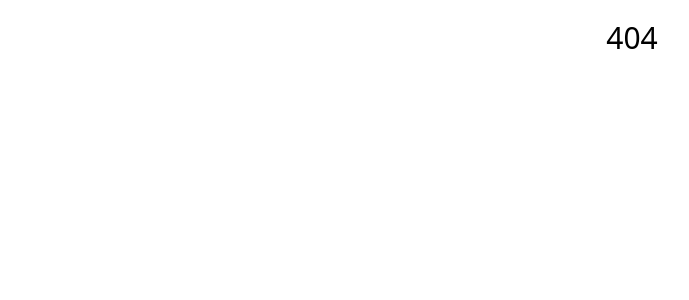
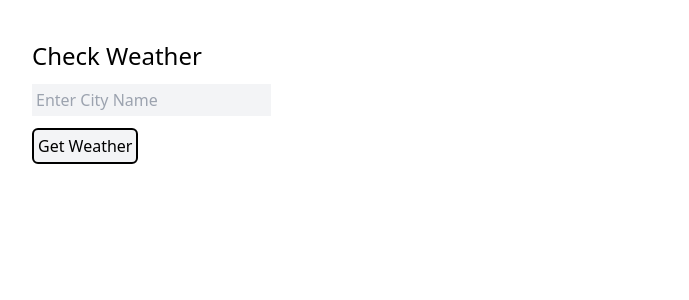
Before and after one commit to Riz-7595/react-basic, a React (Create React App) app: page /weather in a window 1280 px wide. Shown: the top 300 px of the page, without its empty margins (8-697 px from the left). Built offline with nearby package versions, Linux system fonts and the light colour scheme.

Commit message:
weather api

```diff
--- a/src/App.js
+++ b/src/App.js
@@ -4,6 +4,7 @@ import PageA from "./pages/PageA";
 import PageB from "./pages/PageB";
 import PageC from "./pages/PageC";
 import NoPage from "./pages/NoPage";
+import WeatherPage from "./pages/WeatherPage";
 
 function App() {
 
@@ -15,6 +16,7 @@ function App() {
       <Route path="/B" element={<PageB />} />
       <Route path="/C" element={<PageC />} />
       <Route path="/*" element={<NoPage />} />
+      <Route path="/weather" element={<WeatherPage />}/>
     </Routes>
   );
 }
--- a/src/app/store.js
+++ b/src/app/store.js
@@ -1,8 +1,10 @@
 import { configureStore } from "@reduxjs/toolkit";
 import counterReducer from "./counterSlice";
+import weatherReducer from "./weatherSlice";
 
 export default configureStore({
   reducer: {
     counter: counterReducer,
+    weather: weatherReducer,
   },
 })
--- /dev/null
+++ b/src/app/weatherSlice.js
@@ -0,0 +1,49 @@
+import { createSlice, createAsyncThunk } from '@reduxjs/toolkit';
+
+const API_KEY = 'deb09726855713f01a72b83a93819e6d';
+
+export const fetchWeather = createAsyncThunk(
+  'weather/fetchWeather',
+  async (city, { rejectWithValue }) => {
+    const url = `https://api.openweathermap.org/data/2.5/weather?q=${city}&appid=${API_KEY}&units=metric`;
+    try {
+      const response = await fetch(url);
+
+      if (!response.ok) {
+        throw new Error(`HTTP Error! Status: ${response.status}`);
+      }
+
+      const data = await response.json();
+      return data;
+    } catch (error) {
+      return rejectWithValue(error.message);
+    }
+  }
+);
+
+const weatherSlice = createSlice({
+  name: 'weather',
+  initialState: {
+    weather: null,
+    status: 'idle',
+    error: null,
+  },
+  reducers: {},
+  extraReducers: (builder) => {
+    builder
+      .addCase(fetchWeather.pending, (state) => {
+        state.status = 'loading';
+        state.error = null;
+      })
+      .addCase(fetchWeather.fulfilled, (state, action) => {
+        state.status = 'succeeded';
+        state.weather = action.payload;
+      })
+      .addCase(fetchWeather.rejected, (state, action) => {
+        state.status = 'failed';
+        state.error = action.payload;
+      });
+  },
+});
+
+export default weatherSlice.reducer;
--- a/src/pages/HomePage.jsx
+++ b/src/pages/HomePage.jsx
@@ -52,6 +52,7 @@ const HomePage = () => {
   return (
     <div className='px-12 pt-12'>
       <nav className='flex justify-around text-5xl pb-6'>
+        <Link to='/weather' className={`px-8 py-4 rounded-xl ${color}`}>Weather</Link>
         <Link to='/A' className={`px-8 py-4 rounded-xl ${color}`}>A</Link>
         <Link to='/B' className={`px-8 py-4 rounded-xl ${color}`}>B</Link>
         <Link to='/C' className={`px-8 py-4 rounded-xl ${color}`}>C</Link>
--- /dev/null
+++ b/src/pages/WeatherPage.jsx
@@ -0,0 +1,44 @@
+import React, { useState } from 'react';
+import { useSelector, useDispatch } from 'react-redux';
+import { fetchWeather } from '../app/weatherSlice';
+
+const WeatherPage = () => {
+  const [city, setCity] = useState('');
+  const dispatch = useDispatch();
+
+  const weather = useSelector((state) => state.weather.weather);
+  const status = useSelector((state) => state.weather.status);
+  const error = useSelector((state) => state.weather.error);
+
+  const handleFetchWeather = () => {
+    if (city.trim() !== '') {
+      dispatch(fetchWeather(city));
+    }
+  };
+
+  return (
+    <div className='flex flex-col m-10 items-start gap-3'>
+      <h1 className='text-2xl'>Check Weather</h1>
+      <input
+        type="text"
+        value={city}
+        onChange={(e) => setCity(e.target.value)}
+        placeholder="Enter City Name "
+        className='border-1 p-1 bg-gray-100'
+      />
+      <button onClick={handleFetchWeather} className='border-2 border-black p-1 rounded-md bg-gray-100'>Get Weather</button>
+
+      {status === 'loading' && <p>Loading...</p>}
+      {status === 'failed' && <p>Error: {error}</p>}
+      {status === 'succeeded' && weather && (
+        <div>
+          <h2>Weather in {weather.name}</h2>
+          <p>Temperature: {weather.main.temp}° C</p>
+          <p>Weather: {weather.weather[0].description}</p>
+        </div>
+      )}
+    </div>
+  );
+};
+
+export default WeatherPage;
```
